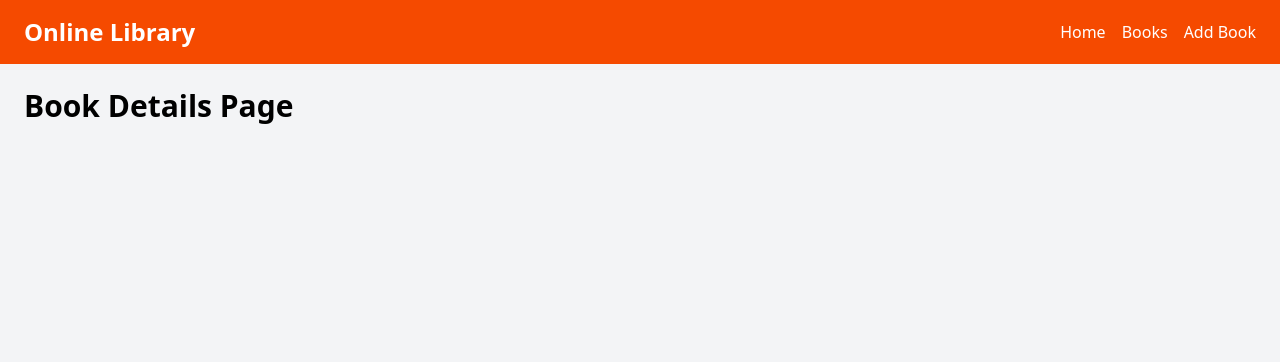
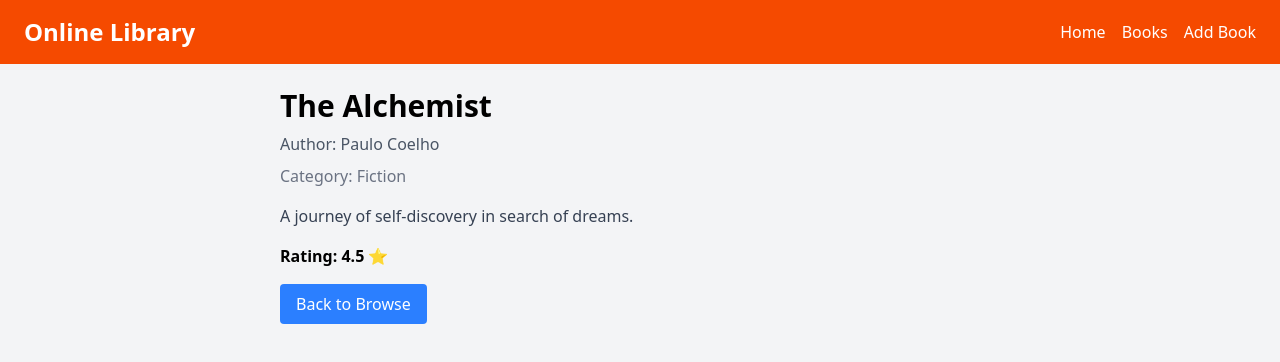
Before and after one commit to vikashrao12/Online-Library, a React (Vite) app: page /book/1 in a window 1280 px wide. Shown: the top 362 px of the page. Built offline with nearby package versions, Linux system fonts and the light colour scheme.

Commit message:
Add book details page

```diff
--- a/src/App.jsx
+++ b/src/App.jsx
@@ -12,6 +12,7 @@ function App() {
       <Navbar />
       <Routes>
         <Route path="/" element={<Home />} />
+        <Route path="/books" element={<Books />} />
         <Route path="/books/:category" element={<Books />} />
         <Route path="/book/:id" element={<BookDetails />} />
         <Route path="/add-book" element={<AddBook />} />
--- a/src/pages/BookDetails.jsx
+++ b/src/pages/BookDetails.jsx
@@ -1,7 +1,43 @@
+import { useParams, useNavigate } from "react-router-dom";
+import studentBooks from "../data/booksData.js";
+
 export default function BookDetails() {
+
+  const { id } = useParams();
+  const navigate = useNavigate();
+
+  const student = studentBooks.find((b) => b.id === parseInt(id));
+
+
+  if (!student) {
+    return (
+      <div className="p-6">
+        <h1 className="text-3xl font-bold text-red-600">Book not found</h1>
+        <button
+          onClick={() => navigate("/books")}
+          className="mt-4 bg-blue-500 text-white px-4 py-2 rounded hover:bg-blue-600"
+        >
+          Back to Browse
+        </button>
+      </div>
+    );
+  }
+
   return (
-    <div className="p-6">
-      <h1 className="text-3xl font-bold">Book Details Page</h1>
+    <div className="p-6 max-w-3xl mx-auto">
+      <h1 className="text-3xl font-bold mb-2">{student.title}</h1>
+      <p className="text-gray-600 mb-2">Author: {student.author}</p>
+      <p className="text-gray-500 mb-4">Category: {student.category}</p>
+      <p className="text-gray-700 mb-4">{student.description}</p>
+      <p className="font-bold mb-4">Rating: {student.rating} ⭐</p>
+
+
+      <button
+        onClick={() => navigate("/books")}
+        className="bg-blue-500 text-white px-4 py-2 rounded hover:bg-blue-600"
+      >
+        Back to Browse
+      </button>
     </div>
   );
 }
```
